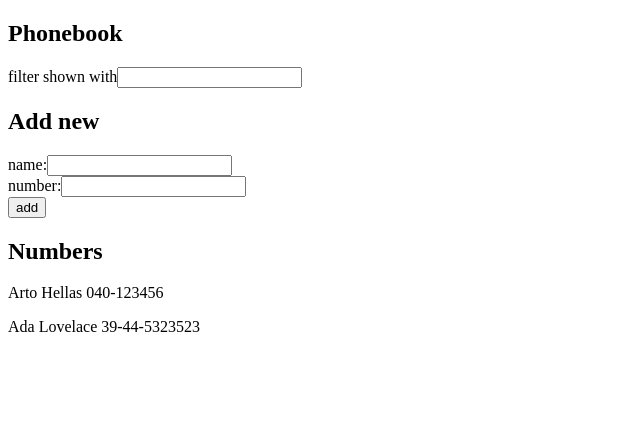
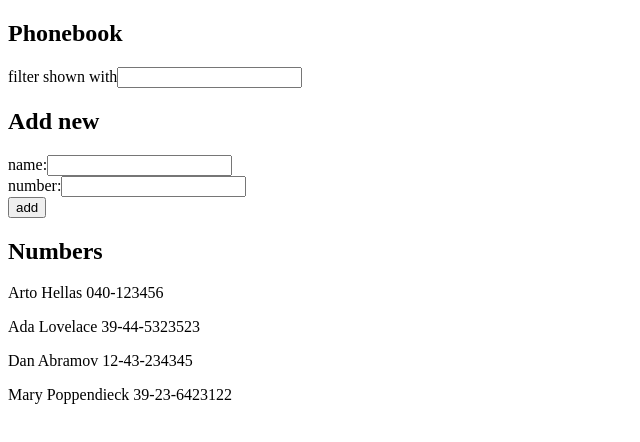
Before and after one commit to epsc/fullstackopen2020, a React (Create React App) app in the folder part2/phonebook/: page / in a window 1280 px wide. Shown: the top 442 px of the page, without its empty margins (0-640 px from the left). Built offline with nearby package versions, Linux system fonts and the light colour scheme; data requests are answered from the project's data file.

Commit message:
Exercise 2.11: Store initial state of the app in a db.json file, modify the application so that it fetches the data from the server using the axios library, the fetching completed with an Effect hook

```diff
--- /dev/null
+++ b/part2/phonebook/db.json
@@ -0,0 +1,24 @@
+{
+  "persons":[
+    {
+      "name": "Arto Hellas",
+      "number": "040-123456",
+      "id": 1
+    },
+    {
+      "name": "Ada Lovelace",
+      "number": "39-44-5323523",
+      "id": 2
+    },
+    {
+      "name": "Dan Abramov",
+      "number": "12-43-234345",
+      "id": 3
+    },
+    {
+      "name": "Mary Poppendieck",
+      "number": "39-23-6423122",
+      "id": 4
+    }
+  ]
+}
--- a/part2/phonebook/src/App.js
+++ b/part2/phonebook/src/App.js
@@ -1,21 +1,27 @@
-import React, { useState } from 'react';
+import React, { useState, useEffect } from 'react';
+import axios from 'axios'
 import Entries from './components/Entries'
 import EntryForm from './components/EntryForm'
 import Filter from './components/Filter'
 
 const App = () => {
-  const [ persons, setPersons ] = useState([
-    { name: 'Arto Hellas', number: '040-123456' },
-    { name: 'Ada Lovelace', number: '39-44-5323523' }
-  ])
+  const [ persons, setPersons ] = useState([])
   const [ newName, setNewName ] = useState('')
   const [ newNumber, setNewNumber ] = useState('')
   const [ filter, setFilter] = useState('')
 
+  useEffect(() => {
+    axios
+      .get('http://localhost:3001/persons')
+      .then(response => {
+        setPersons(response.data)
+      })
+  }, [])
+
   const addPerson = (event) => {
     event.preventDefault()
 
-  persons.map(person => person.name).includes(newName)
+    persons.map(person => person.name).includes(newName)
       ? alert(`${newName} is already added to the phonebook`)
       : setPersons(persons.concat({ name: newName, number: newNumber }))
 
```
Also changed, not shown: part2/phonebook/package.json (+6 -1 lines), 1 other file (tests, documents, lock files or other folders).
